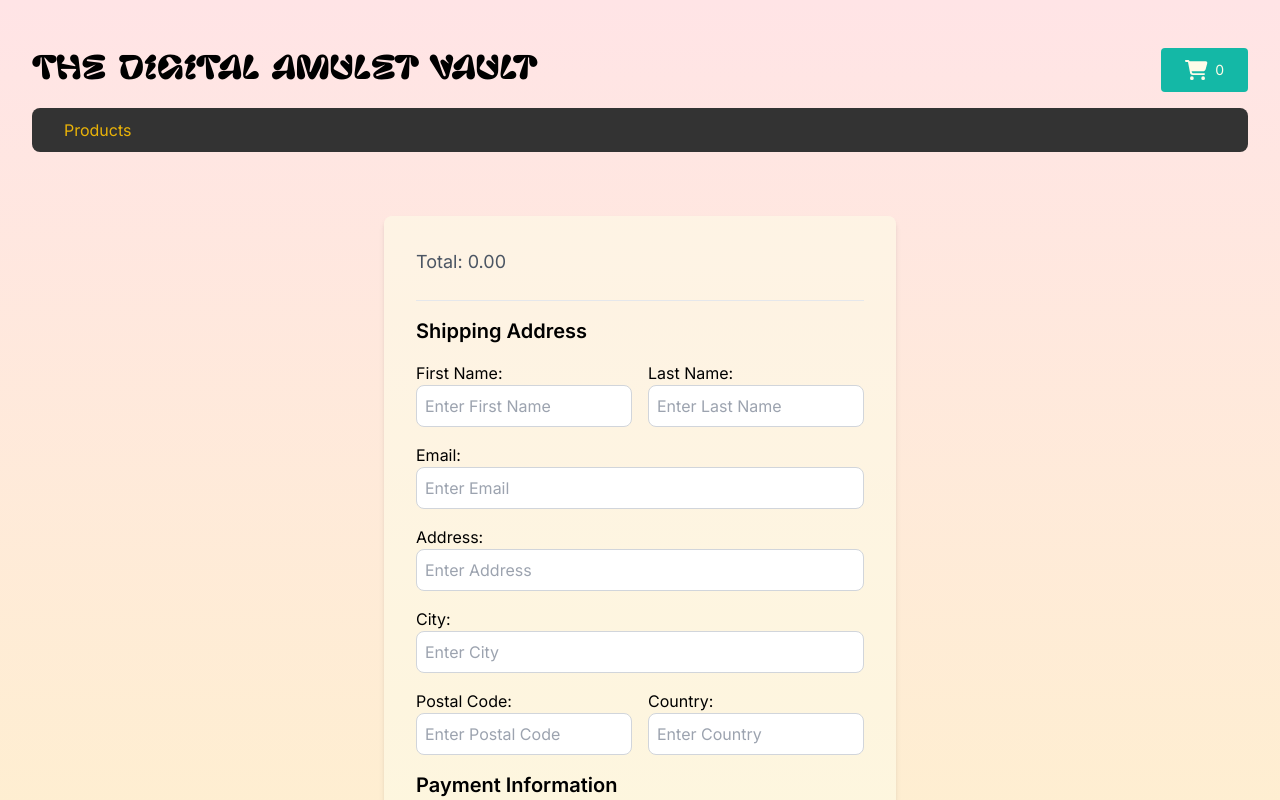
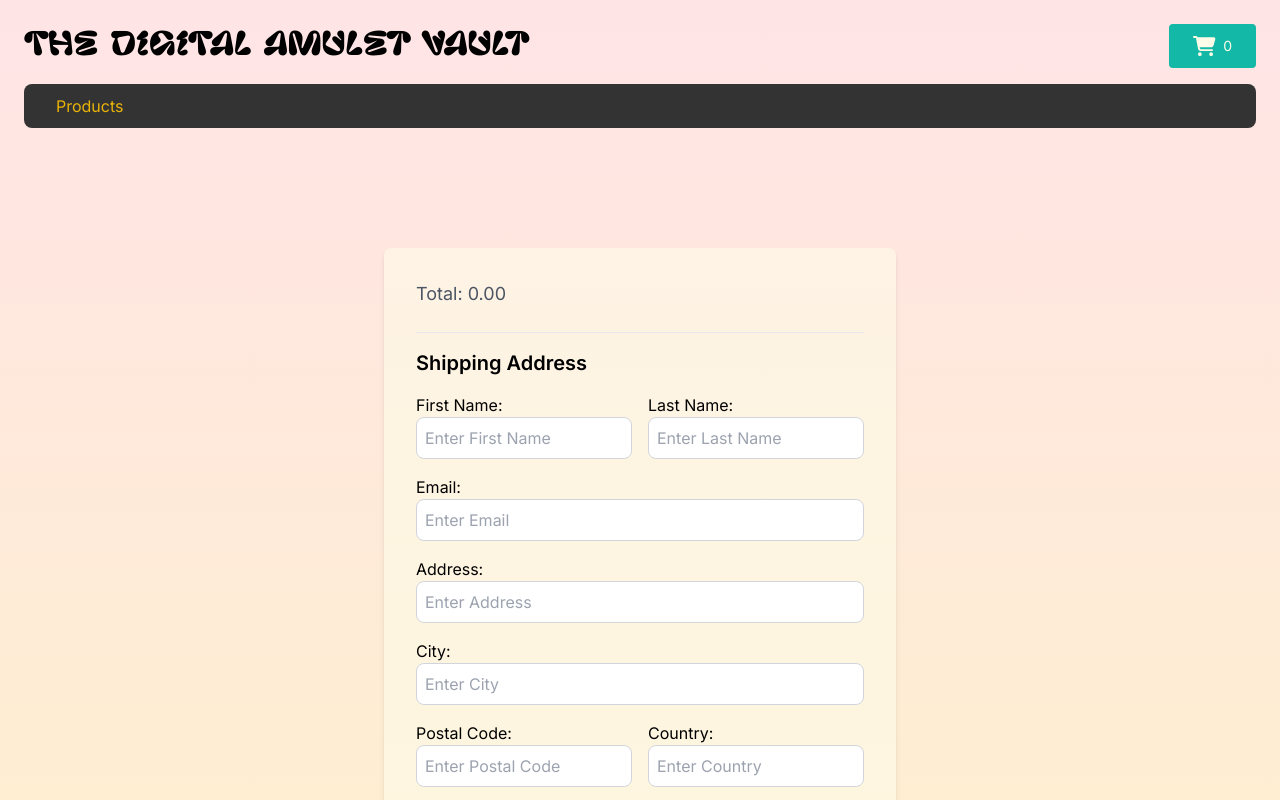
Before and after one commit to alexaldearroyo/digitalamuletvault, a Next.js app: page /checkout in a window 1280 px wide. Shown: the top 800 px of the page. Built offline with nearby package versions, Linux system fonts and the light colour scheme.

Commit message:
Refactor header routing

```diff
--- a/src/app/cart/page.tsx
+++ b/src/app/cart/page.tsx
@@ -30,8 +30,8 @@ const CartPage: React.FC = () => {
 
   return (
     <div>
-      <div className="container mx-auto p-6">
-        <Header />
+      <div className="container mx-auto p-6 pt-0">
+        {/* <Header /> */}
         <div className="cart bg-yellow-50 bg-opacity-75 rounded-lg shadow-md p-8">
           {cart.length === 0 ? (
             <p className="text-center text-gray-600">
--- a/src/app/checkout/page.tsx
+++ b/src/app/checkout/page.tsx
@@ -99,9 +99,9 @@ const CheckoutPage: React.FC = () => {
 
   return (
     <div>
-      <div className="min-h-screen py-6 sm:py-12">
-        <div className="max-w-screen-xl mx-auto px-4 sm:px-6 lg:px-8">
-          <Header />
+      <div className="min-h-screen py-6 sm:py-12 pt-0">
+        <div className="max-w-screen-xl mx-auto px-4 sm:px-6 lg:px-8 pt-0">
+          {/* <Header /> */}
         </div>
         <div className="flex items-start justify-center mt-0 sm:mt-2">
           <main className="mt-8 w-full max-w-lg bg-yellow-50 bg-opacity-60 rounded-lg shadow-md">
--- a/src/app/layout.js
+++ b/src/app/layout.js
@@ -22,10 +22,13 @@ export default function RootLayout({ children }) {
       <body
         className={`${inter.className} min-w-screen min-h-screen flex flex-col`}
       >
-        <div className="flex-grow">
-          <CartProvider>{children}</CartProvider>
-        </div>
-        <Footer />
+        <CartProvider>
+          <div className="container mx-auto p-6 pb-0">
+            <Header />
+          </div>
+          <div className="flex-grow">{children}</div>
+          <Footer />
+        </CartProvider>
       </body>
     </html>
   );
--- a/src/app/product/[id]/page.tsx
+++ b/src/app/product/[id]/page.tsx
@@ -71,8 +71,8 @@ export default async function ProductPage({ params }: { params: Params }) {
         itle>Product Info</title>
         <meta name="description" content="Overview of all available amulets." />
       </Head> */}
-      <div className="container mx-auto p-6">
-        <Header />
+      <div className="container mx-auto p-6 pt-0">
+        {/* <Header /> */}
         <div className="rounded-lg bg-yellow-50 bg-opacity-60 overflow-hidden shadow-md p-6 flex">
           {product.shaderPath && (
             <div className="mr-8">
--- a/src/app/productspage/page.tsx
+++ b/src/app/productspage/page.tsx
@@ -27,10 +27,10 @@ export default async function ProductsPage() {
 
   return (
     <div>
-      <div className="container mx-auto p-6">
-        <Header />
+      <div className="container mx-auto p-6 pt-0">
+        {/* <Header /> */}
         <div className="product-list">
-          TEST 280624/1234
+          TEST 280624/1258
           {products.map((product) => (
             <Link
               href={`/products/${product.id}`}
--- a/src/app/thankyou/page.tsx
+++ b/src/app/thankyou/page.tsx
@@ -10,7 +10,7 @@ import { Metadata } from 'next';
 const ThankYouPage: React.FC = () => {
   return (
     <div>
-      <div className="container mx-auto p-6">
+      <div className="container mx-auto p-6 pt-0">
         <Header />
         <main className="mt-8 text-center">
           <h1 className="text-2xl font-bold mb-4">Thank you for your order</h1>
```
